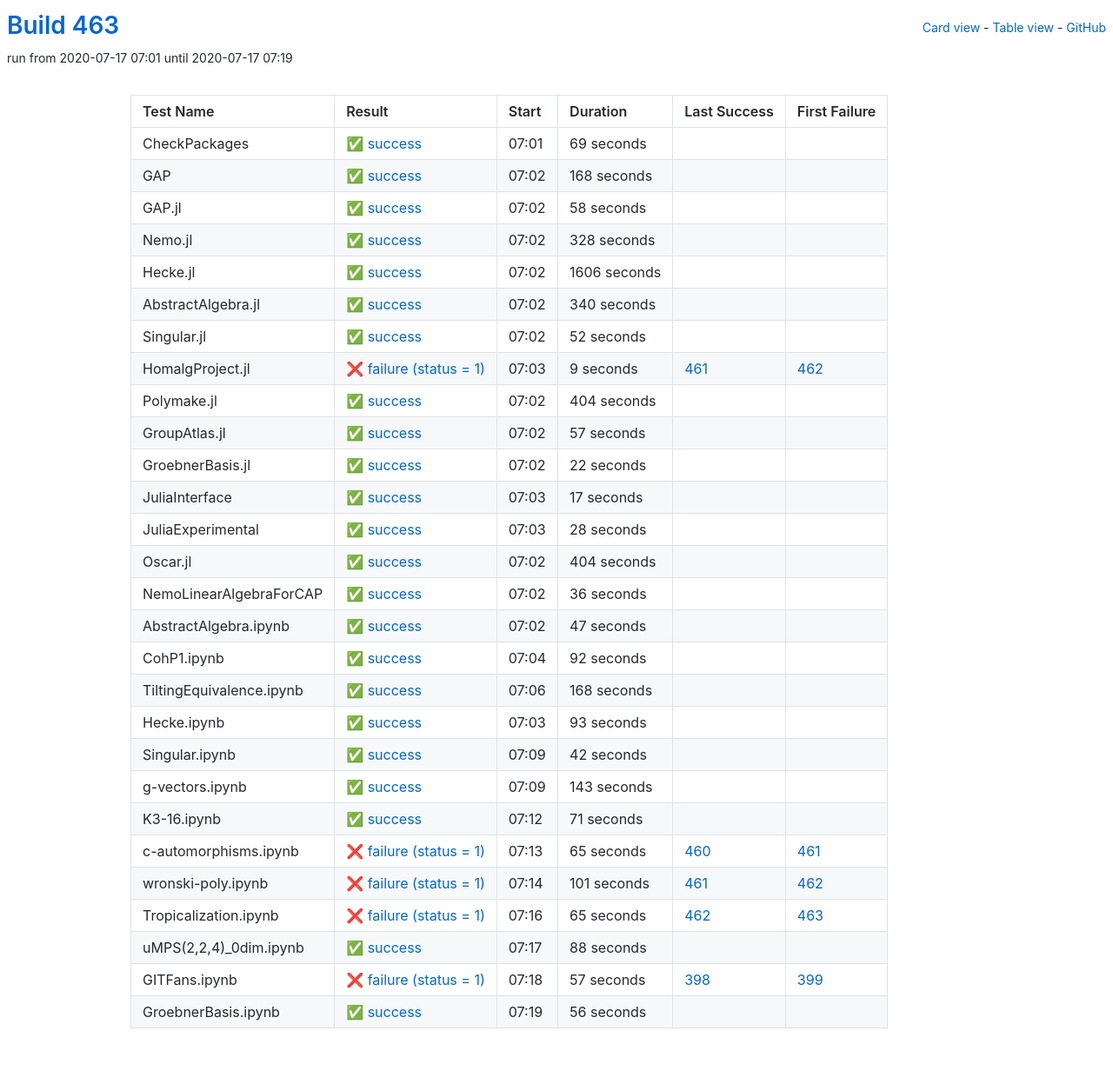
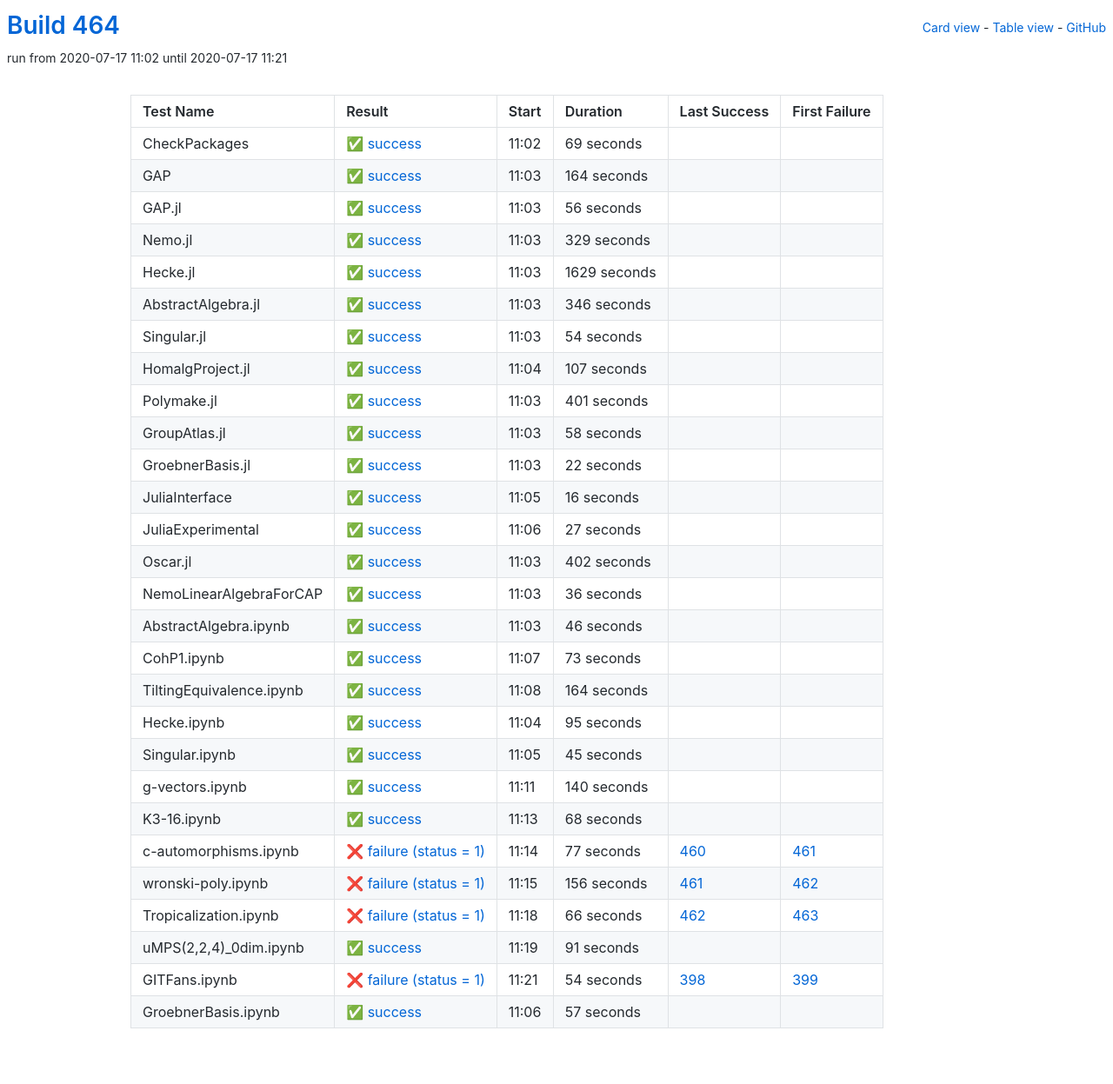
Before and after one commit to oscar-system/oscar-ci-status-stable, a Jekyll site: the page built from table.html, in a window 1280 px wide. Shown: the whole page at 87% size. Built offline with Jekyll 4.4.1, drawn with Linux system fonts in a browser that asks for light colours.

Commit message:
Build #464

```diff
--- a/_data/ci.yml
+++ b/_data/ci.yml
@@ -1,6 +1,6 @@
 ---
-build: 463
-build_url: https://oscarci.mathematik.uni-kl.de/job/oscar-stable/463/
+build: 464
+build_url: https://oscarci.mathematik.uni-kl.de/job/oscar-stable/464/
 job: oscar-stable
 organization: oscar-system
 repo: oscar-ci-status-stable
@@ -8,8 +8,8 @@ repourl: https://github.com/oscar-system/oscar-ci-status-stable
 tests:
 - name: CheckPackages
   id: checkpackages
-  log: https://oscarci.mathematik.uni-kl.de/job/oscar-stable/463/artifact/logs/build-463/CheckPackages.log
-  start: 2020-07-17 07:01
+  log: https://oscarci.mathematik.uni-kl.de/job/oscar-stable/464/artifact/logs/build-464/CheckPackages.log
+  start: 2020-07-17 11:02
   success: true
   exitcode: 0
   status: success
@@ -20,20 +20,104 @@ tests:
   first_failure_url:
 - name: GAP
   id: gap
-  log: https://oscarci.mathematik.uni-kl.de/job/oscar-stable/463/artifact/logs/build-463/GAP.log
-  start: 2020-07-17 07:02
+  log: https://oscarci.mathematik.uni-kl.de/job/oscar-stable/464/artifact/logs/build-464/GAP.log
+  start: 2020-07-17 11:03
   success: true
   exitcode: 0
   status: success
-  duration: 168
+  duration: 164
   last_success: false
   last_success_url:
   first_failure: false
   first_failure_url:
 - name: GAP.jl
   id: gap-jl
-  log: https://oscarci.mathematik.uni-kl.de/job/oscar-stable/463/artifact/logs/build-463/GAP.jl.log
-  start: 2020-07-17 07:02
+  log: https://oscarci.mathematik.uni-kl.de/job/oscar-stable/464/artifact/logs/build-464/GAP.jl.log
+  start: 2020-07-17 11:03
+  success: true
+  exitcode: 0
+  status: success
+  duration: 56
+  last_success: false
+  last_success_url:
+  first_failure: false
+  first_failure_url:
+- name: Nemo.jl
+  id: nemo-jl
+  log: https://oscarci.mathematik.uni-kl.de/job/oscar-stable/464/artifact/logs/build-464/Nemo.jl.log
+  start: 2020-07-17 11:03
+  success: true
+  exitcode: 0
+  status: success
+  duration: 329
+  last_success: false
+  last_success_url:
+  first_failure: false
+  first_failure_url:
+- name: Hecke.jl
+  id: hecke-jl
+  log: https://oscarci.mathematik.uni-kl.de/job/oscar-stable/464/artifact/logs/build-464/Hecke.jl.log
+  start: 2020-07-17 11:03
+  success: true
+  exitcode: 0
+  status: success
+  duration: 1629
+  last_success: false
+  last_success_url:
+  first_failure: false
+  first_failure_url:
+- name: AbstractAlgebra.jl
+  id: abstractalgebra-jl
+  log: https://oscarci.mathematik.uni-kl.de/job/oscar-stable/464/artifact/logs/build-464/AbstractAlgebra.jl.log
+  start: 2020-07-17 11:03
+  success: true
+  exitcode: 0
+  status: success
+  duration: 346
+  last_success: false
+  last_success_url:
+  first_failure: false
+  first_failure_url:
+- name: Singular.jl
+  id: singular-jl
+  log: https://oscarci.mathematik.uni-kl.de/job/oscar-stable/464/artifact/logs/build-464/Singular.jl.log
+  start: 2020-07-17 11:03
+  success: true
+  exitcode: 0
+  status: success
+  duration: 54
+  last_success: false
+  last_success_url:
+  first_failure: false
+  first_failure_url:
+- name: HomalgProject.jl
+  id: homalgproject-jl
+  log: https://oscarci.mathematik.uni-kl.de/job/oscar-stable/464/artifact/logs/build-464/HomalgProject.jl.log
+  start: 2020-07-17 11:04
+  success: true
+  exitcode: 0
+  status: success
+  duration: 107
+  last_success: false
+  last_success_url:
+  first_failure: false
+  first_failure_url:
+- name: Polymake.jl
+  id: polymake-jl
+  log: https://oscarci.mathematik.uni-kl.de/job/oscar-stable/464/artifact/logs/build-464/Polymake.jl.log
+  start: 2020-07-17 11:03
+  success: true
+  exitcode: 0
+  status: success
+  duration: 401
+  last_success: false
+  last_success_url:
+  first_failure: false
+  first_failure_url:
+- name: GroupAtlas.jl
+  id: groupatlas-jl
+  log: https://oscarci.mathematik.uni-kl.de/job/oscar-stable/464/artifact/logs/build-464/GroupAtlas.jl.log
+  start: 2020-07-17 11:03
   success: true
   exitcode: 0
   status: success
@@ -42,94 +126,10 @@ tests:
   last_success_url:
   first_failure: false
   first_failure_url:
-- name: Nemo.jl
-  id: nemo-jl
-  log: https://oscarci.mathematik.uni-kl.de/job/oscar-stable/463/artifact/logs/build-463/Nemo.jl.log
-  start: 2020-07-17 07:02
-  success: true
-  exitcode: 0
-  status: success
-  duration: 328
-  last_success: false
-  last_success_url:
-  first_failure: false
-  first_failure_url:
-- name: Hecke.jl
-  id: hecke-jl
-  log: https://oscarci.mathematik.uni-kl.de/job/oscar-stable/463/artifact/logs/build-463/Hecke.jl.log
-  start: 2020-07-17 07:02
-  success: true
-  exitcode: 0
-  status: success
-  duration: 1606
-  last_success: false
-  last_success_url:
-  first_failure: false
-  first_failure_url:
-- name: AbstractAlgebra.jl
-  id: abstractalgebra-jl
-  log: https://oscarci.mathematik.uni-kl.de/job/oscar-stable/463/artifact/logs/build-463/AbstractAlgebra.jl.log
-  start: 2020-07-17 07:02
-  success: true
-  exitcode: 0
-  status: success
-  duration: 340
-  last_success: false
-  last_success_url:
-  first_failure: false
-  first_failure_url:
-- name: Singular.jl
-  id: singular-jl
-  log: https://oscarci.mathematik.uni-kl.de/job/oscar-stable/463/artifact/logs/build-463/Singular.jl.log
-  start: 2020-07-17 07:02
-  success: true
-  exitcode: 0
-  status: success
-  duration: 52
-  last_success: false
-  last_success_url:
-  first_failure: false
-  first_failure_url:
-- name: HomalgProject.jl
-  id: homalgproject-jl
-  log: https://oscarci.mathematik.uni-kl.de/job/oscar-stable/463/artifact/logs/build-463/HomalgProject.jl.log
-  start: 2020-07-17 07:03
-  success: false
-  exitcode: 1
-  status: failure
-  duration: 9
-  last_success: 461
-  last_success_url: https://oscarci.mathematik.uni-kl.de/job/oscar-stable/461/
-  first_failure: 462
-  first_failure_url: https://oscarci.mathematik.uni-kl.de/job/oscar-stable/462/
-- name: Polymake.jl
-  id: polymake-jl
-  log: https://oscarci.mathematik.uni-kl.de/job/oscar-stable/463/artifact/logs/build-463/Polymake.jl.log
-  start: 2020-07-17 07:02
-  success: true
-  exitcode: 0
-  status: success
-  duration: 404
-  last_success: false
-  last_success_url:
-  first_failure: false
-  first_failure_url:
-- name: GroupAtlas.jl
-  id: groupatlas-jl
-  log: https://oscarci.mathematik.uni-kl.de/job/oscar-stable/463/artifact/logs/build-463/GroupAtlas.jl.log
-  start: 2020-07-17 07:02
-  success: true
-  exitcode: 0
-  status: success
-  duration: 57
-  last_success: false
-  last_success_url:
-  first_failure: false
-  first_failure_url:
 - name: GroebnerBasis.jl
   id: groebnerbasis-jl
-  log: https://oscarci.mathematik.uni-kl.de/job/oscar-stable/463/artifact/logs/build-463/GroebnerBasis.jl.log
-  start: 2020-07-17 07:02
+  log: https://oscarci.mathematik.uni-kl.de/job/oscar-stable/464/artifact/logs/build-464/GroebnerBasis.jl.log
+  start: 2020-07-17 11:03
   success: true
   exitcode: 0
   status: success
@@ -140,44 +140,44 @@ tests:
   first_failure_url:
 - name: JuliaInterface
   id: juliainterface
-  log: https://oscarci.mathematik.uni-kl.de/job/oscar-stable/463/artifact/logs/build-463/JuliaInterface.log
-  start: 2020-07-17 07:03
+  log: https://oscarci.mathematik.uni-kl.de/job/oscar-stable/464/artifact/logs/build-464/JuliaInterface.log
+  start: 2020-07-17 11:05
   success: true
   exitcode: 0
   status: success
-  duration: 17
+  duration: 16
   last_success: false
   last_success_url:
   first_failure: false
   first_failure_url:
 - name: JuliaExperimental
   id: juliaexperimental
-  log: https://oscarci.mathematik.uni-kl.de/job/oscar-stable/463/artifact/logs/build-463/JuliaExperimental.log
-  start: 2020-07-17 07:03
+  log: https://oscarci.mathematik.uni-kl.de/job/oscar-stable/464/artifact/logs/build-464/JuliaExperimental.log
+  start: 2020-07-17 11:06
   success: true
   exitcode: 0
   status: success
-  duration: 28
+  duration: 27
   last_success: false
   last_success_url:
   first_failure: false
   first_failure_url:
 - name: Oscar.jl
   id: oscar-jl
-  log: https://oscarci.mathematik.uni-kl.de/job/oscar-stable/463/artifact/logs/build-463/Oscar.jl.log
-  start: 2020-07-17 07:02
+  log: https://oscarci.mathematik.uni-kl.de/job/oscar-stable/464/artifact/logs/build-464/Oscar.jl.log
+  start: 2020-07-17 11:03
   success: true
   exitcode: 0
   status: success
-  duration: 404
+  duration: 402
   last_success: false
   last_success_url:
   first_failure: false
   first_failure_url:
 - name: NemoLinearAlgebraForCAP
   id: nemolinearalgebraforcap
-  log: https://oscarci.mathematik.uni-kl.de/job/oscar-stable/463/artifact/logs/build-463/NemoLinearAlgebraForCAP.log
-  start: 2020-07-17 07:02
+  log: https://oscarci.mathematik.uni-kl.de/job/oscar-stable/464/artifact/logs/build-464/NemoLinearAlgebraForCAP.log
+  start: 2020-07-17 11:03
   success: true
   exitcode: 0
   status: success
@@ -188,156 +188,156 @@ tests:
   first_failure_url:
 - name: AbstractAlgebra.ipynb
   id: abstractalgebra-ipynb
-  log: https://oscarci.mathematik.uni-kl.de/job/oscar-stable/463/artifact/logs/build-463/AbstractAlgebra.ipynb.log
-  start: 2020-07-17 07:02
+  log: https://oscarci.mathematik.uni-kl.de/job/oscar-stable/464/artifact/logs/build-464/AbstractAlgebra.ipynb.log
+  start: 2020-07-17 11:03
   success: true
   exitcode: 0
   status: success
-  duration: 47
+  duration: 46
   last_success: false
   last_success_url:
   first_failure: false
   first_failure_url:
 - name: CohP1.ipynb
   id: cohp1-ipynb
-  log: https://oscarci.mathematik.uni-kl.de/job/oscar-stable/463/artifact/logs/build-463/CohP1.ipynb.log
-  start: 2020-07-17 07:04
+  log: https://oscarci.mathematik.uni-kl.de/job/oscar-stable/464/artifact/logs/build-464/CohP1.ipynb.log
+  start: 2020-07-17 11:07
   success: true
   exitcode: 0
   status: success
-  duration: 92
+  duration: 73
   last_success: false
   last_success_url:
   first_failure: false
   first_failure_url:
 - name: TiltingEquivalence.ipynb
   id: tiltingequivalence-ipynb
-  log: https://oscarci.mathematik.uni-kl.de/job/oscar-stable/463/artifact/logs/build-463/TiltingEquivalence.ipynb.log
-  start: 2020-07-17 07:06
+  log: https://oscarci.mathematik.uni-kl.de/job/oscar-stable/464/artifact/logs/build-464/TiltingEquivalence.ipynb.log
+  start: 2020-07-17 11:08
   success: true
   exitcode: 0
   status: success
-  duration: 168
+  duration: 164
   last_success: false
   last_success_url:
   first_failure: false
   first_failure_url:
 - name: Hecke.ipynb
   id: hecke-ipynb
-  log: https://oscarci.mathematik.uni-kl.de/job/oscar-stable/463/artifact/logs/build-463/Hecke.ipynb.log
-  start: 2020-07-17 07:03
+  log: https://oscarci.mathematik.uni-kl.de/job/oscar-stable/464/artifact/logs/build-464/Hecke.ipynb.log
+  start: 2020-07-17 11:04
   success: true
   exitcode: 0
   status: success
-  duration: 93
+  duration: 95
   last_success: false
   last_success_url:
   first_failure: false
   first_failure_url:
 - name: Singular.ipynb
   id: singular-ipynb
-  log: https://oscarci.mathematik.uni-kl.de/job/oscar-stable/463/artifact/logs/build-463/Singular.ipynb.log
-  start: 2020-07-17 07:09
+  log: https://oscarci.mathematik.uni-kl.de/job/oscar-stable/464/artifact/logs/build-464/Singular.ipynb.log
+  start: 2020-07-17 11:05
   success: true
   exitcode: 0
   status: success
-  duration: 42
+  duration: 45
   last_success: false
   last_success_url:
   first_failure: false
   first_failure_url:
 - name: g-vectors.ipynb
   id: g-vectors-ipynb
-  log: https://oscarci.mathematik.uni-kl.de/job/oscar-stable/463/artifact/logs/build-463/g-vectors.ipynb.log
-  start: 2020-07-17 07:09
+  log: https://oscarci.mathematik.uni-kl.de/job/oscar-stable/464/artifact/logs/build-464/g-vectors.ipynb.log
+  start: 2020-07-17 11:11
   success: true
   exitcode: 0
   status: success
-  duration: 143
+  duration: 140
   last_success: false
   last_success_url:
   first_failure: false
   first_failure_url:
 - name: K3-16.ipynb
   id: k3-16-ipynb
-  log: https://oscarci.mathematik.uni-kl.de/job/oscar-stable/463/artifact/logs/build-463/K3-16.ipynb.log
-  start: 2020-07-17 07:12
+  log: https://oscarci.mathematik.uni-kl.de/job/oscar-stable/464/artifact/logs/build-464/K3-16.ipynb.log
+  start: 2020-07-17 11:13
   success: true
   exitcode: 0
   status: success
-  duration: 71
+  duration: 68
   last_success: false
   last_success_url:
   first_failure: false
   first_failure_url:
 - name: c-automorphisms.ipynb
   id: c-automorphisms-ipynb
-  log: https://oscarci.mathematik.uni-kl.de/job/oscar-stable/463/artifact/logs/build-463/c-automorphisms.ipynb.log
-  start: 2020-07-17 07:13
+  log: https://oscarci.mathematik.uni-kl.de/job/oscar-stable/464/artifact/logs/build-464/c-automorphisms.ipynb.log
+  start: 2020-07-17 11:14
   success: false
   exitcode: 1
   status: failure
-  duration: 65
+  duration: 77
   last_success: 460
   last_success_url: https://oscarci.mathematik.uni-kl.de/job/oscar-stable/460/
   first_failure: 461
   first_failure_url: https://oscarci.mathematik.uni-kl.de/job/oscar-stable/461/
 - name: wronski-poly.ipynb
   id: wronski-poly-ipynb
-  log: https://oscarci.mathematik.uni-kl.de/job/oscar-stable/463/artifact/logs/build-463/wronski-poly.ipynb.log
-  start: 2020-07-17 07:14
+  log: https://oscarci.mathematik.uni-kl.de/job/oscar-stable/464/artifact/logs/build-464/wronski-poly.ipynb.log
+  start: 2020-07-17 11:15
   success: false
   exitcode: 1
   status: failure
-  duration: 101
+  duration: 156
   last_success: 461
   last_success_url: https://oscarci.mathematik.uni-kl.de/job/oscar-stable/461/
   first_failure: 462
   first_failure_url: https://oscarci.mathematik.uni-kl.de/job/oscar-stable/462/
 - name: Tropicalization.ipynb
   id: tropicalization-ipynb
-  log: https://oscarci.mathematik.uni-kl.de/job/oscar-stable/463/artifact/logs/build-463/Tropicalization.ipynb.log
-  start: 2020-07-17 07:16
+  log: https://oscarci.mathematik.uni-kl.de/job/oscar-stable/464/artifact/logs/build-464/Tropicalization.ipynb.log
+  start: 2020-07-17 11:18
   success: false
   exitcode: 1
   status: failure
-  duration: 65
+  duration: 66
   last_success: 462
   last_success_url: https://oscarci.mathematik.uni-kl.de/job/oscar-stable/462/
   first_failure: 463
   first_failure_url: https://oscarci.mathematik.uni-kl.de/job/oscar-stable/463/
 - name: uMPS(2,2,4)_0dim.ipynb
   id: umps-2-2-4-0dim-ipynb
-  log: https://oscarci.mathematik.uni-kl.de/job/oscar-stable/463/artifact/logs/build-463/uMPS-2-2-4-_0dim.ipynb.log
-  start: 2020-07-17 07:17
+  log: https://oscarci.mathematik.uni-kl.de/job/oscar-stable/464/artifact/logs/build-464/uMPS-2-2-4-_0dim.ipynb.log
+  start: 2020-07-17 11:19
   success: true
   exitcode: 0
   status: success
-  duration: 88
+  duration: 91
   last_success: false
   last_success_url:
   first_failure: false
   first_failure_url:
 - name: GITFans.ipynb
   id: gitfans-ipynb
-  log: https://oscarci.mathematik.uni-kl.de/job/oscar-stable/463/artifact/logs/build-463/GITFans.ipynb.log
-  start: 2020-07-17 07:18
+  log: https://oscarci.mathematik.uni-kl.de/job/oscar-stable/464/artifact/logs/build-464/GITFans.ipynb.log
+  start: 2020-07-17 11:21
   success: false
   exitcode: 1
   status: failure
-  duration: 57
+  duration: 54
   last_success: 398
   last_success_url: https://oscarci.mathematik.uni-kl.de/job/oscar-stable/398/
   first_failure: 399
   first_failure_url: https://oscarci.mathematik.uni-kl.de/job/oscar-stable/399/
 - name: GroebnerBasis.ipynb
   id: groebnerbasis-ipynb
-  log: https://oscarci.mathematik.uni-kl.de/job/oscar-stable/463/artifact/logs/build-463/GroebnerBasis.ipynb.log
-  start: 2020-07-17 07:19
+  log: https://oscarci.mathematik.uni-kl.de/job/oscar-stable/464/artifact/logs/build-464/GroebnerBasis.ipynb.log
+  start: 2020-07-17 11:06
   success: true
   exitcode: 0
   status: success
-  duration: 56
+  duration: 57
   last_success: false
   last_success_url:
   first_failure: false
```
Also changed, not shown: README.md.
